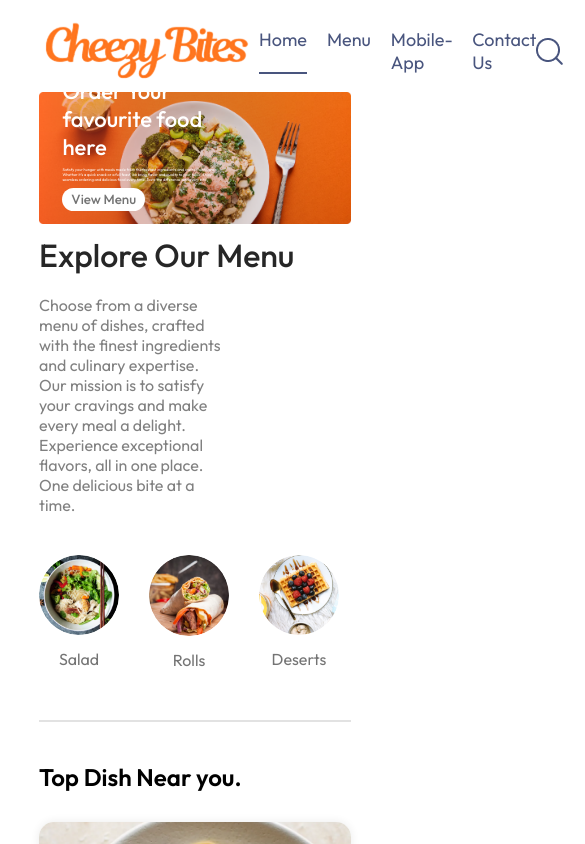
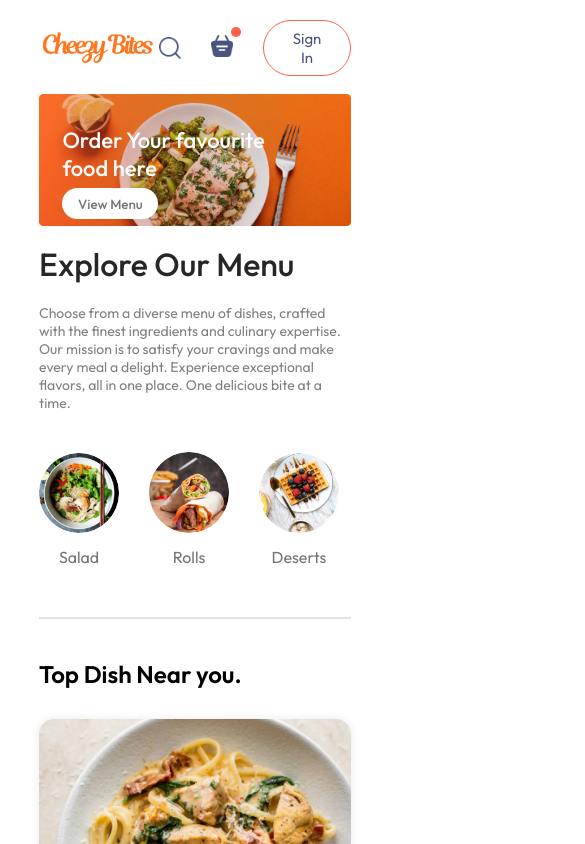
Before and after one commit to sadiajavid/food-delivery-app, a React (Vite) app in the folder frontend/: page / in a window 390 px wide. Shown: the top 844 px of the page, 585 px wide, since content can reach past the window. Built offline with nearby package versions, Linux system fonts and the light colour scheme.

Commit message:
webiste fully responsive

```diff
--- a/frontend/src/components/ExploreMenu/ExploreMenu.css
+++ b/frontend/src/components/ExploreMenu/ExploreMenu.css
@@ -47,3 +47,10 @@
     border: 4px solid tomato;
     padding:2px ;
 }
+@media(max-width:1050px){
+.explore-menu-text{
+    max-width: 100%;
+    font-size: 14px;
+}
+
+}
--- a/frontend/src/components/Footer/Footer.css
+++ b/frontend/src/components/Footer/Footer.css
@@ -39,3 +39,13 @@
     background-color: grey;
     border: none;
 }
+@media(max-width:750px){
+.footer-content{
+    display: flex;
+    flex-direction: column;
+    gap: 35px;
+}
+.footer-copyright{
+    text-align: center;
+}
+}
--- a/frontend/src/components/Header/Header.css
+++ b/frontend/src/components/Header/Header.css
@@ -35,3 +35,25 @@
     font-size: max(1vw 13px);
     border-radius: 50px;
 }
+@media(max-width:1050px){
+  .header{
+    height: 38vw;
+
+  }
+  .header-contents{
+    max-width: 45%;
+  }
+
+}
+@media(max-width:750px){
+  .header-contents{
+    max-width: 65%;
+  }
+  .header-contents p{
+    display: none;
+  }
+  .header-contents button{
+    padding: 2vw 4vw;
+  }
+
+}
--- a/frontend/src/components/Navbar/Navbar.css
+++ b/frontend/src/components/Navbar/Navbar.css
@@ -53,3 +53,58 @@
     top: -8px;
     right: -8px;
 }
+@media(max-width:1050px){
+    .navbar .logo{
+        width: 140px;
+    }
+    .navbar-menu{
+        gap: 20px;
+        font-size: 17px;
+    }
+    .navbar-right{
+        gap: 30px;
+    }
+    .navbar-right img{
+        width:22px;
+    }
+    .navbar-right button{
+        padding: 8px 25px;
+    }
+
+}
+@media(max-width:900px){
+    .navbar .logo{
+        width: 120px;
+    }
+    .navbar-menu{
+        gap: 15px;
+        font-size: 16px;
+    }
+    .navbar-right{
+        gap: 20px;
+    }
+    .navbar-right img{
+        width:20px;
+    }
+    .navbar-right button{
+        padding: 7px 20px;
+        font-size: 15px;
+    }
+
+}
+@media(max-width:750px){
+
+    .navbar-menu{
+     display: none;
+    }
+    .navbar-right{
+        gap: 30px;
+    }
+    .navbar-right img{
+        width:22px;
+    }
+    .navbar-right button{
+        padding: 8px 25px;
+    }
+
+}
```
